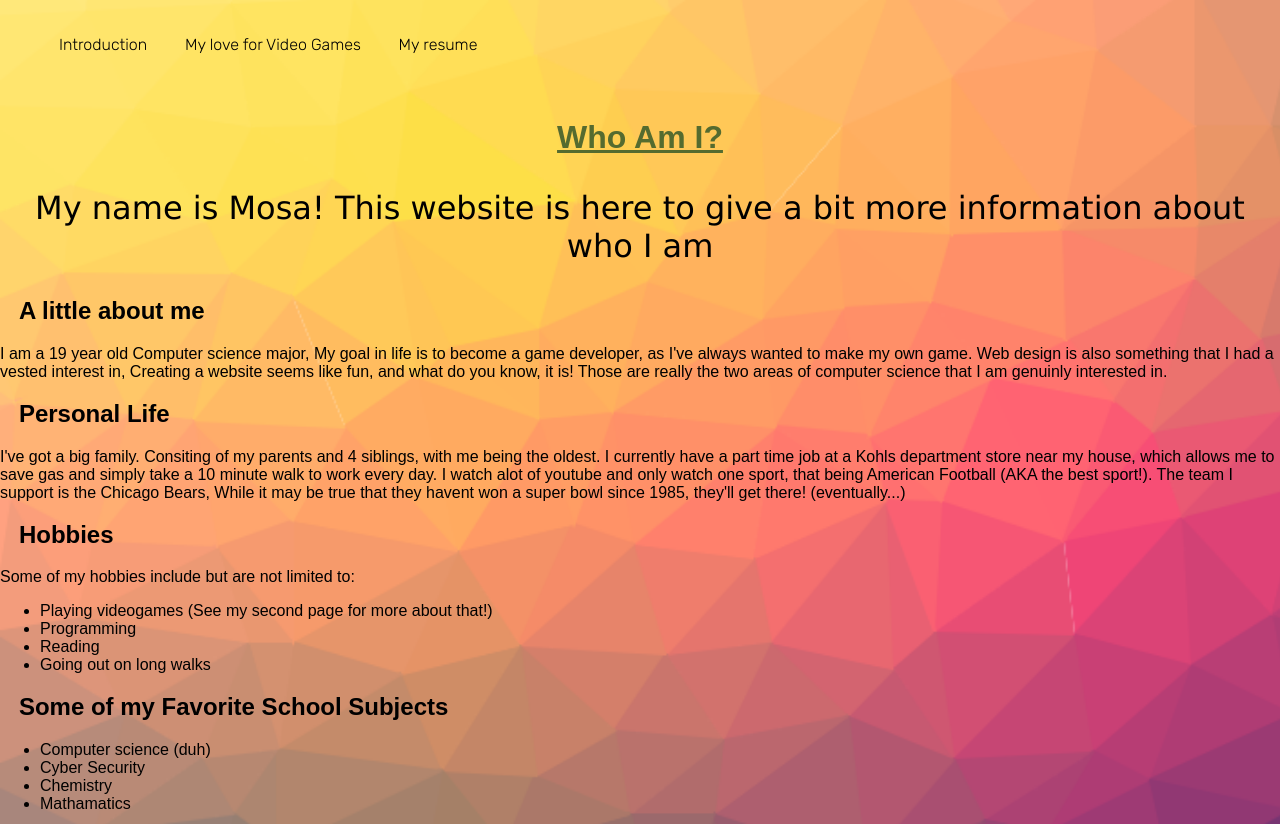
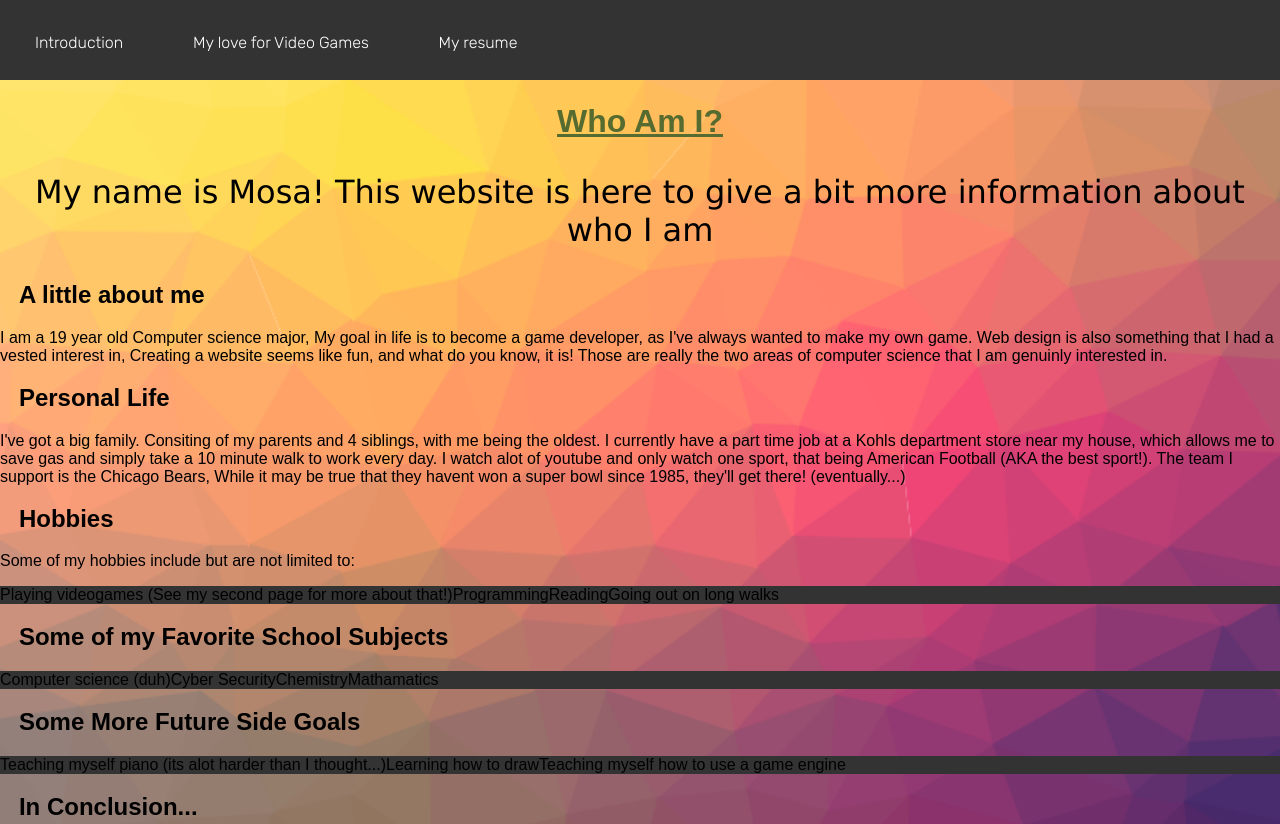
Before and after one commit to Mosa-code/Project-2-CSS, a plain HTML site: page index.html in a window 1280 px wide. Shown: the top 824 px of the page. Drawn offline with Linux system fonts and the light colour scheme.

Commit message:
trying out navbar method found online... will use it as a reference and implement it via my classes

```diff
--- a/Styles/style.css
+++ b/Styles/style.css
@@ -2,14 +2,11 @@ ul.nav_bar{
   font-family: 'Rubik', sans-serif;
   height: 80px;
   list-style: none;
-
-  border: 2px black;
 }
 
 a:link, a:visited, a:hover, a:active{
   text-decoration: none;
-  color: black;
-  border: #00b4f5 12px;
+  color: white;
 }
 
 .nav_bar li{
@@ -19,6 +16,27 @@ padding: .5cm;
 text-decoration-style: none;
 }
 
+ul{
+  list-style-type: none;
+  margin: 0;
+  padding: 0;
+  overflow: hidden;
+  background-color: #333;
+}
+li{
+  float:left;
+}
+
+li a{
+  display: block;
+  color: white;
+  text-align: center;
+  padding: 14px 16px;
+  text-decoration: none;
+}
+li a:hover{
+  background-color: #111;
+}
 
 
 h1{
```
